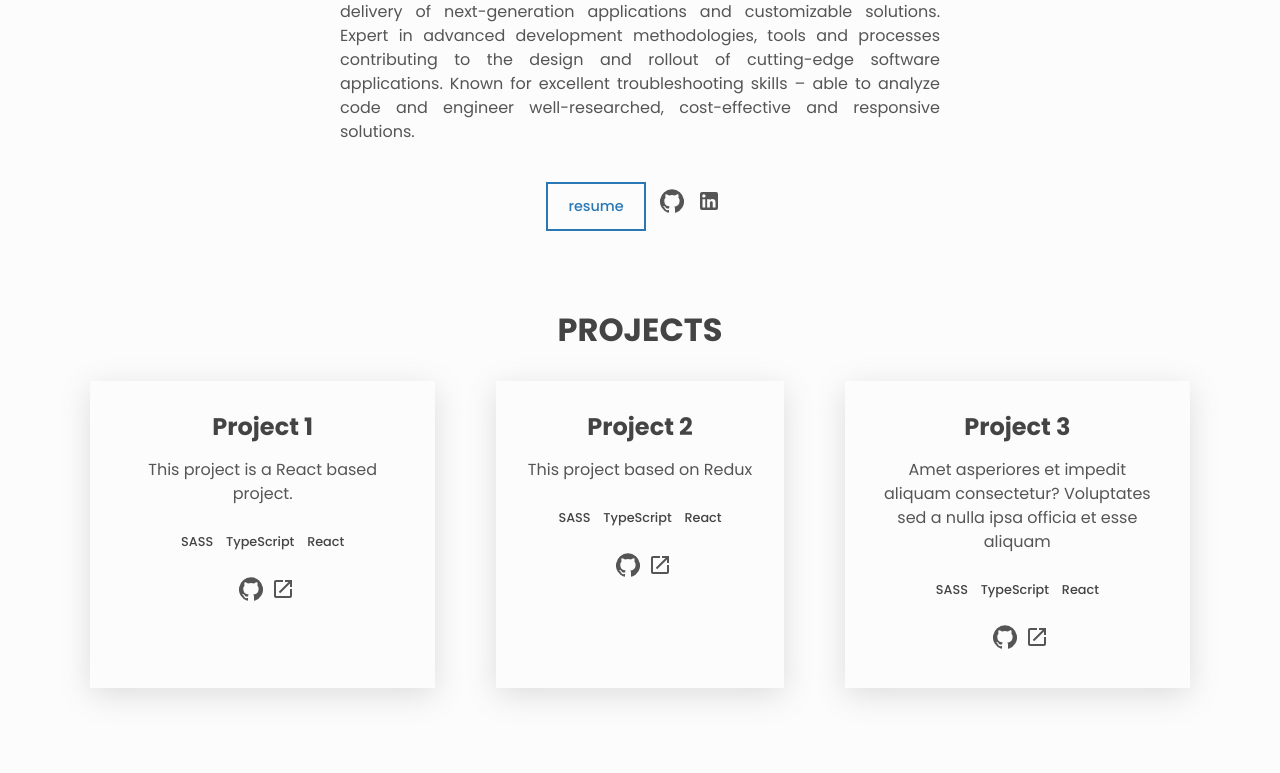
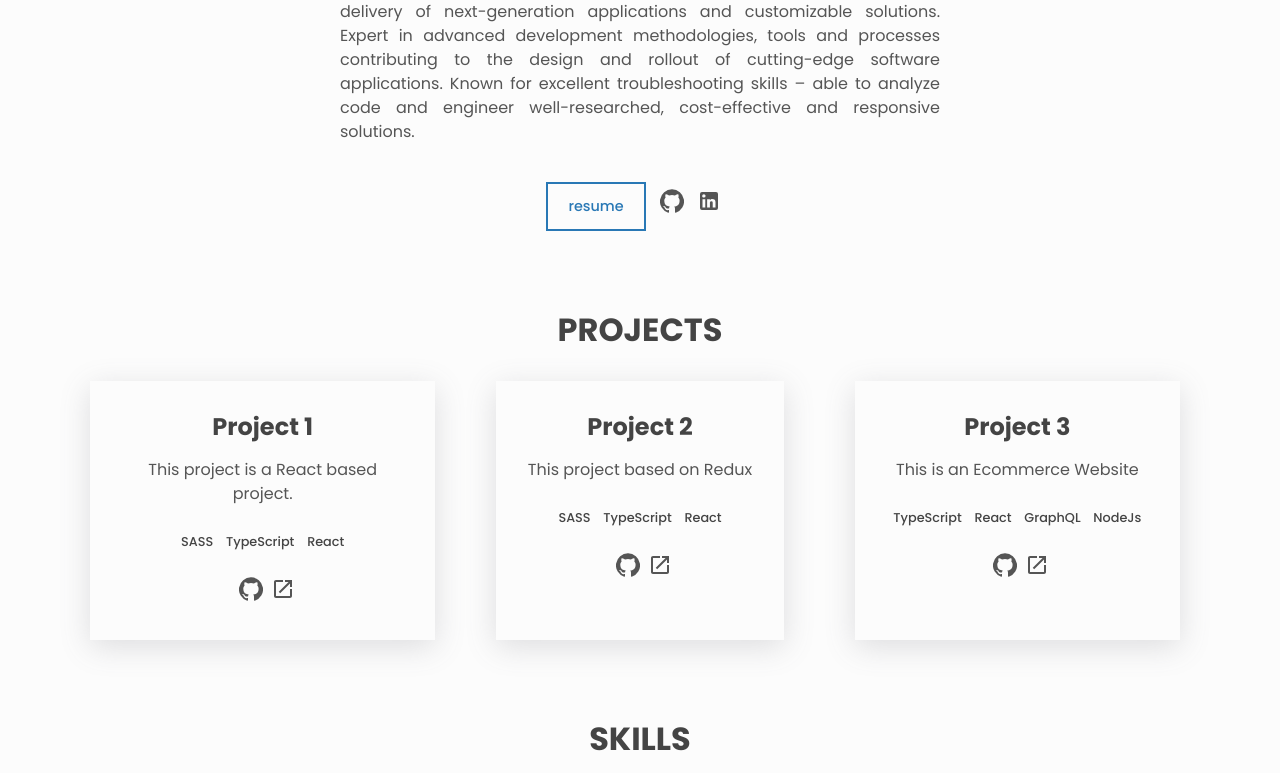
Before and after one commit to rashedsarder13/me, a React (Create React App) app: page / in a window 1280 px wide. Shown: the part 416-1189 px from the top of the page. Built offline with nearby package versions, Linux system fonts and the light colour scheme.

Commit message:
Update portfolio.js

```diff
--- a/src/portfolio.js
+++ b/src/portfolio.js
@@ -42,8 +42,8 @@ const projects = [
   {
     name: 'Project 3',
     description:
-      'Amet asperiores et impedit aliquam consectetur? Voluptates sed a nulla ipsa officia et esse aliquam',
-    stack: ['SASS', 'TypeScript', 'React'],
+      'This is an Ecommerce Website',
+    stack: ['TypeScript', 'React', 'GraphQL', 'NodeJs'],
     sourceCode: 'https://github.com',
     livePreview: 'https://github.com',
   },
```
